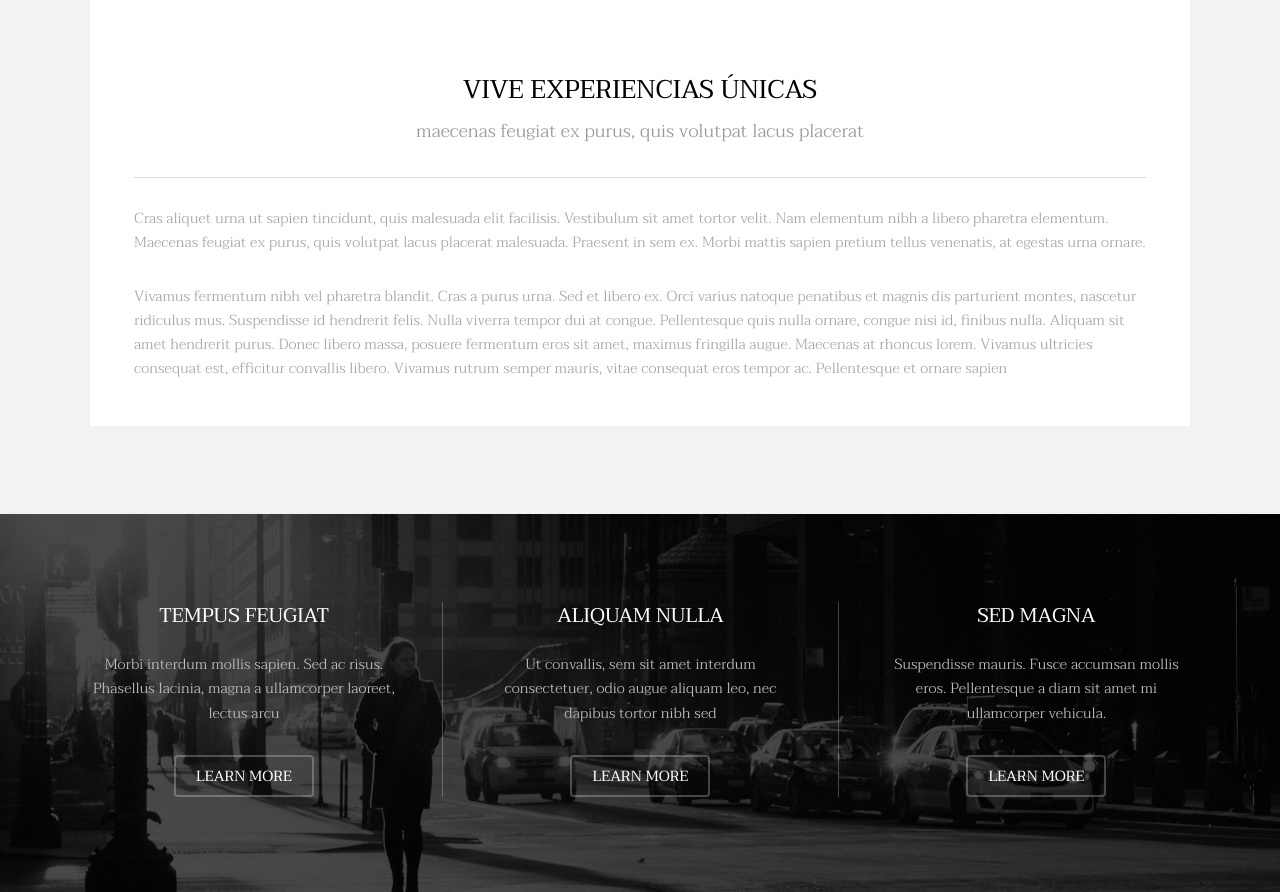
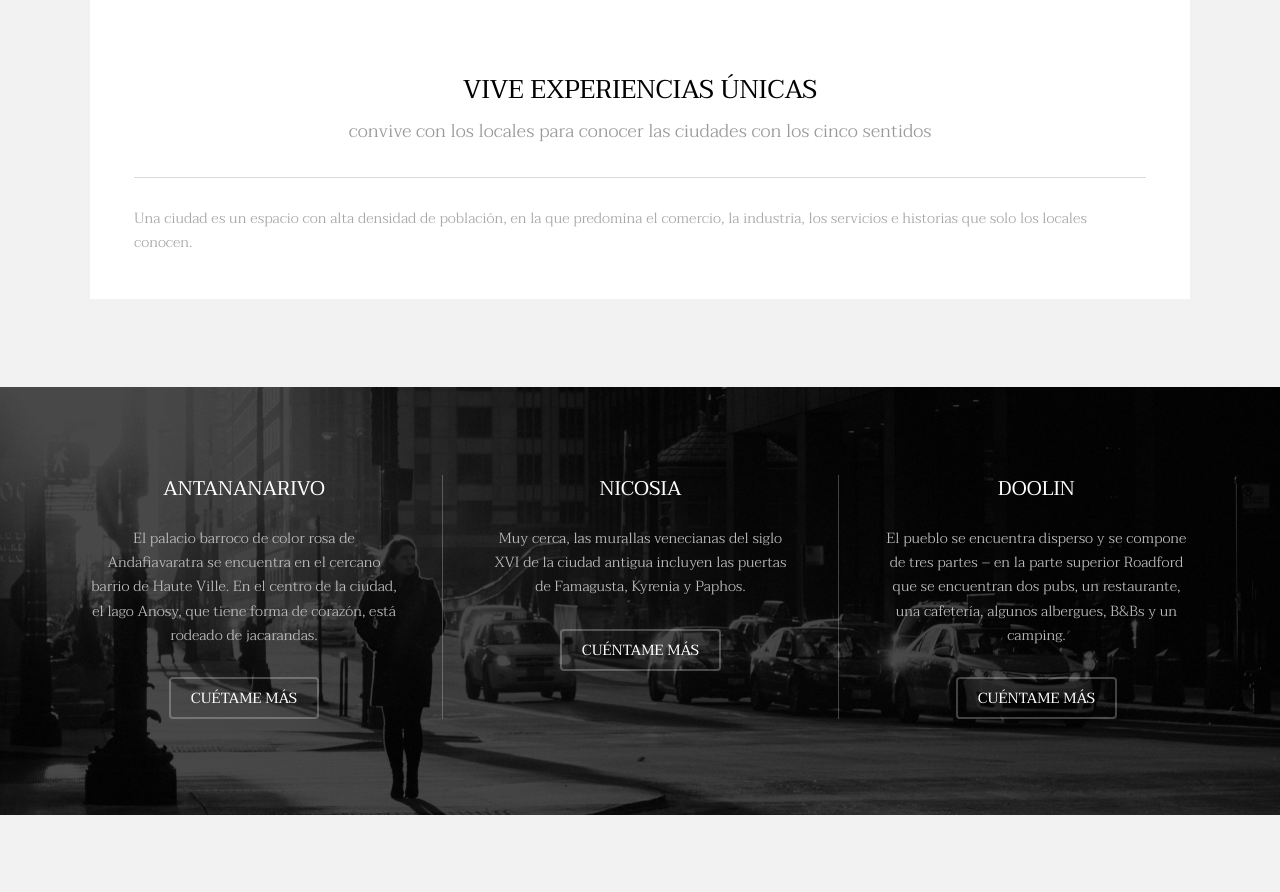
Before and after one commit to inmams7/04_REP_METROPOLITA, a plain HTML site: page index.html in a window 1280 px wide. Shown: the part 1218-2110 px from the top of the page. Drawn offline with Linux system fonts and the light colour scheme.

Commit message:
todos los textos que faltan por IVÁN

```diff
--- a/index.html
+++ b/index.html
@@ -36,9 +36,9 @@
 		-->
 			<section id="banner" data-video="images/banner">
 				<div class="inner">
-					<h1>Transitive</h1>
-					<p>Acompáñanos en este viaje por los rincones de <b>metrópolis</b> que seguro que no conocías.<br />
-					</p>
+					<h1>Metropolita</h1>
+					<p>Acompáñanos en este viaje por los rincones de
+					<b>metrópolis</b> que seguro que no conocías.</p>
 					<a href="#one" class="button special scrolly">Sí, quiero.</a>
 				</div>
 			</section>
@@ -54,11 +54,13 @@
 							<div class="content">
 								<header class="align-center">
 									<h2>VIVE EXPERIENCIAS ÚNICAS</h2>
-									<p>maecenas feugiat ex purus, quis volutpat lacus placerat</p>
+									<p>convive con los locales para
+									conocer las ciudades con los cinco sentidos</p>
 								</header>
 								<hr />
-								<p> Cras aliquet urna ut sapien tincidunt, quis malesuada elit facilisis. Vestibulum sit amet tortor velit. Nam elementum nibh a libero pharetra elementum. Maecenas feugiat ex purus, quis volutpat lacus placerat malesuada. Praesent in sem ex. Morbi mattis sapien pretium tellus venenatis, at egestas urna ornare.</p>
-								<p>Vivamus fermentum nibh vel pharetra blandit. Cras a purus urna. Sed et libero ex. Orci varius natoque penatibus et magnis dis parturient montes, nascetur ridiculus mus. Suspendisse id hendrerit felis. Nulla viverra tempor dui at congue. Pellentesque quis nulla ornare, congue nisi id, finibus nulla. Aliquam sit amet hendrerit purus. Donec libero massa, posuere fermentum eros sit amet, maximus fringilla augue. Maecenas at rhoncus lorem. Vivamus ultricies consequat est, efficitur convallis libero. Vivamus rutrum semper mauris, vitae consequat eros tempor ac. Pellentesque et ornare sapien</p>
+								<p> Una ciudad es un espacio con alta
+								densidad de población, en la que predomina el comercio, la industria,
+								los servicios e historias que solo los locales conocen. </p>
 							</div>
 						</div>
 					</div>
@@ -71,29 +73,37 @@
 					<div id="flexgrid">
 						<div>
 							<header>
-								<h3>Tempus Feugiat</h3>
+								<h3>Antananarivo</h3>
 							</header>
-							<p>Morbi interdum mollis sapien. Sed ac risus. Phasellus lacinia, magna a ullamcorper laoreet, lectus arcu</p>
+							<p>El palacio barroco de color rosa de
+							Andafiavaratra se encuentra en el cercano barrio de Haute Ville. En
+							el centro de la ciudad, el lago Anosy, que tiene forma de corazón,
+							está rodeado de jacarandas.</p>
 							<ul class="actions">
-								<li><a href="#" class="button alt">Learn More</a></li>
+								<li><a href="#" class="button alt">cuétame más</a></li>
 							</ul>
 						</div>
 						<div>
 							<header>
-								<h3>Aliquam Nulla</h3>
+								<h3>Nicosia</h3>
 							</header>
-							<p>Ut convallis, sem sit amet interdum consectetuer, odio augue aliquam leo, nec dapibus tortor nibh sed </p>
+							<p>Muy cerca, las murallas venecianas del
+							siglo XVI de la ciudad antigua incluyen las puertas de Famagusta,
+							Kyrenia y Paphos. </p>
 							<ul class="actions">
-								<li><a href="#" class="button alt">Learn More</a></li>
+								<li><a href="#" class="button alt">cuéntame más</a></li>
 							</ul>
 						</div>
 						<div>
 							<header>
-								<h3>Sed Magna</h3>
+								<h3>Doolin</h3>
 							</header>
-							<p>Suspendisse mauris. Fusce accumsan mollis eros. Pellentesque a diam sit amet mi ullamcorper vehicula.</p>
+							<p>El pueblo se encuentra disperso y se
+							compone de tres partes – en la parte superior Roadford que se
+							encuentran dos pubs, un restaurante, una cafetería, algunos
+							albergues, B&Bs y un camping.</p>
 							<ul class="actions">
-								<li><a href="#" class="button alt">Learn More</a></li>
+								<li><a href="#" class="button alt">cuéntame más</a></li>
 							</ul>
 						</div>
 					</div>
```
